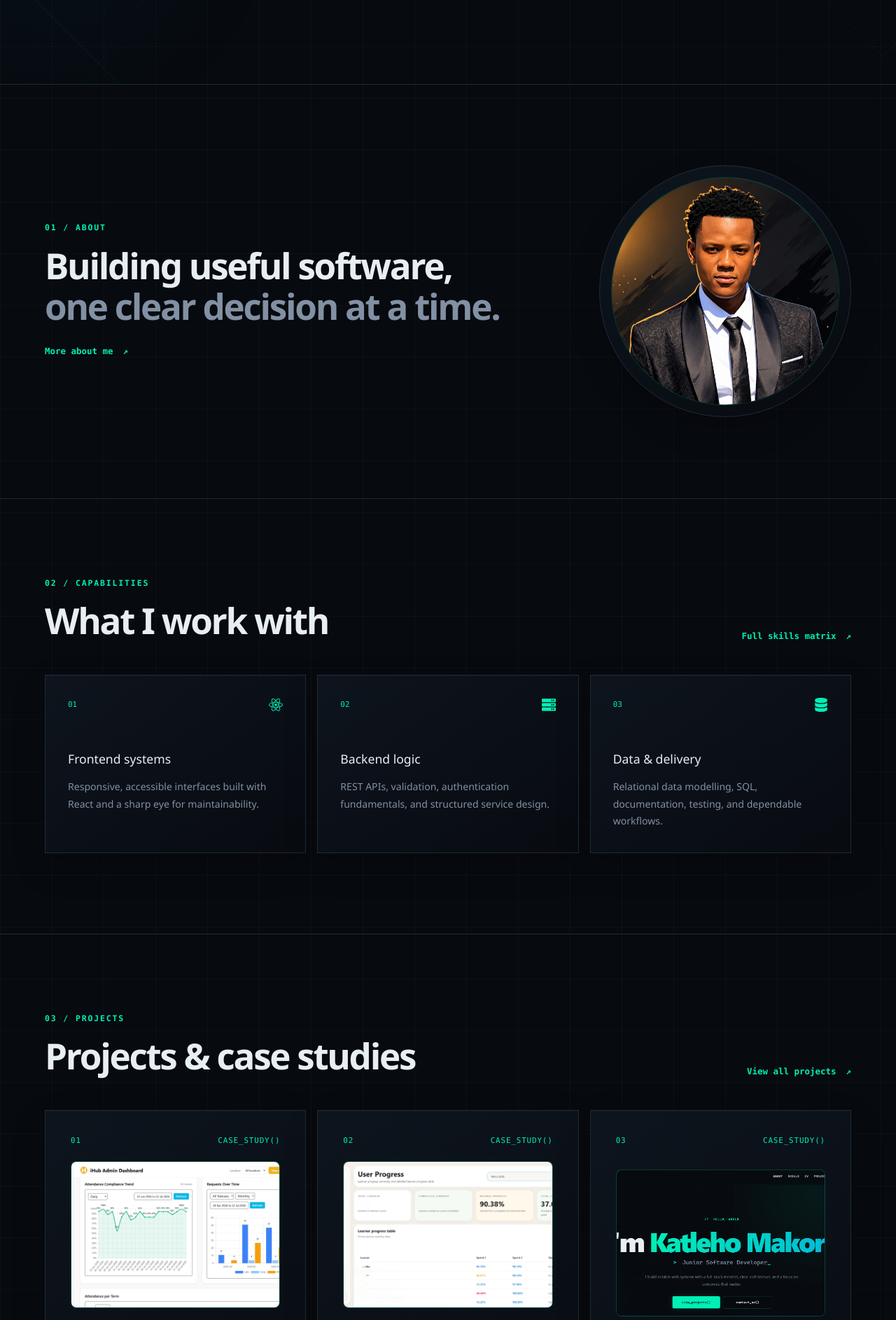
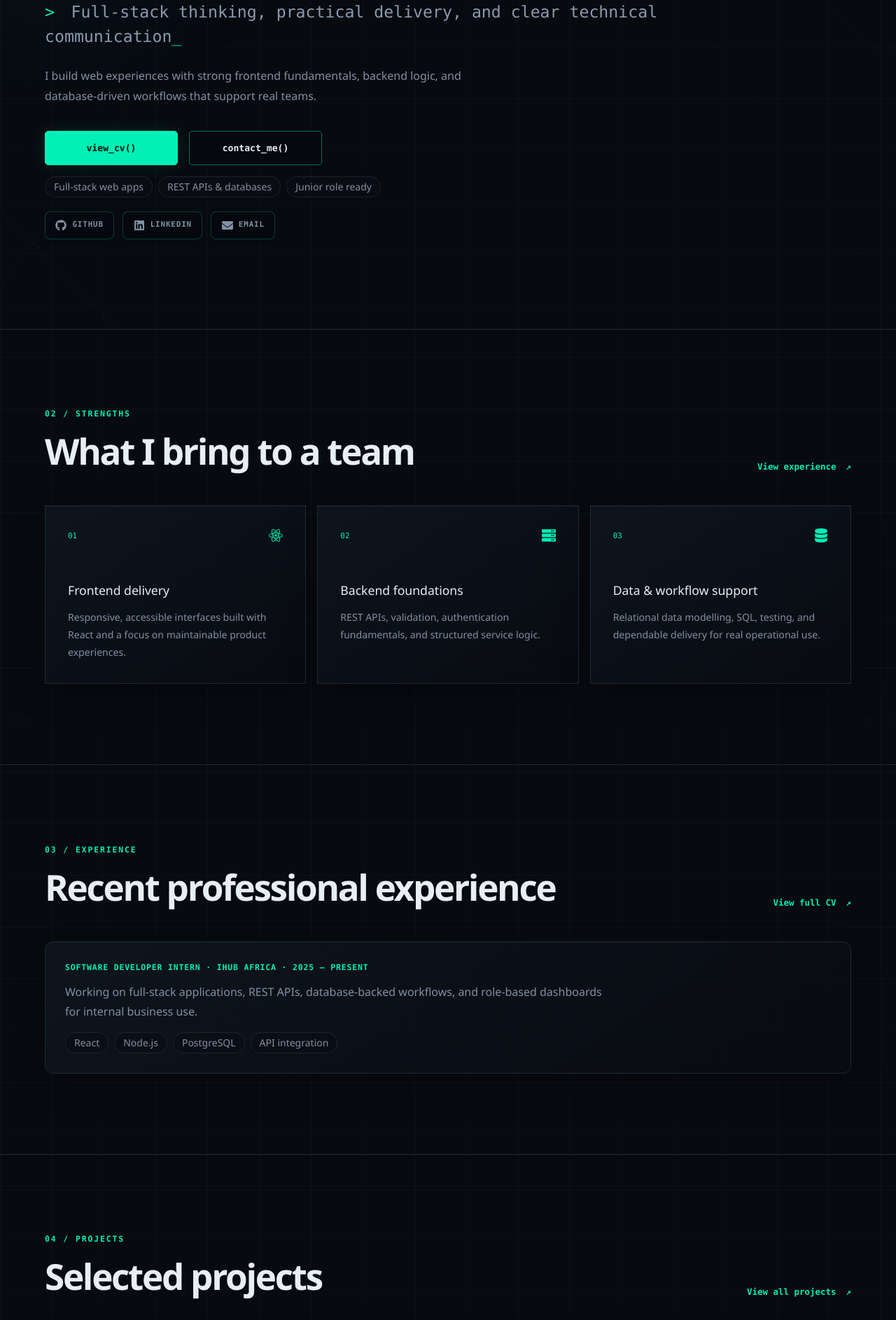
Before and after one commit to KatlehoM22/portfolio-job-seeking, a Next.js app: page / in a window 1280 px wide. Shown: the part 674-2560 px from the top of the page at 70% size. Built offline with nearby package versions, Linux system fonts and the light colour scheme; no server answers.

Commit message:
feat: update homepage and project card layout for improved clarity and presentation

```diff
--- a/app/page.tsx
+++ b/app/page.tsx
@@ -1,5 +1,4 @@
 import Link from "next/link";
-import Image from "next/image";
 import { FaDatabase, FaEnvelope, FaGithub, FaLinkedin, FaServer } from "react-icons/fa";
 import { SiReact } from "react-icons/si";
 import { ProjectCard } from "@/components/molecules/ProjectCard";
@@ -9,9 +8,9 @@ import { ROUTES } from "@/lib/routes";
 import { getProjectSummaries } from "@/lib/projects";
 
 const capabilities = [
-  { index: "01", title: "Frontend systems", icon: SiReact, text: "Responsive, accessible interfaces built with React and a sharp eye for maintainability." },
-  { index: "02", title: "Backend logic", icon: FaServer, text: "REST APIs, validation, authentication fundamentals, and structured service design." },
-  { index: "03", title: "Data & delivery", icon: FaDatabase, text: "Relational data modelling, SQL, documentation, testing, and dependable workflows." },
+  { index: "01", title: "Frontend delivery", icon: SiReact, text: "Responsive, accessible interfaces built with React and a focus on maintainable product experiences." },
+  { index: "02", title: "Backend foundations", icon: FaServer, text: "REST APIs, validation, authentication fundamentals, and structured service logic." },
+  { index: "03", title: "Data & workflow support", icon: FaDatabase, text: "Relational data modelling, SQL, testing, and dependable delivery for real operational use." },
 ];
 
 export default async function Home() {
@@ -24,15 +23,22 @@ export default async function Home() {
         <div className="hero-orbit hero-orbit-two" />
         <div className="hero-content rise-in">
           <ThemeToggle />
-          <p className="hero-kicker"><span>{"//"}</span> HELLO, WORLD</p>
+          <p className="hero-kicker"><span>{"//"}</span> OPEN TO JUNIOR ROLES</p>
           <h1 className="hero-title">
-            I&apos;m <span>{SITE.name}</span>
+            Junior software developer building reliable web applications
           </h1>
-          <p className="hero-role"><span>&gt;</span> Junior Software Developer<span className="cursor">_</span></p>
-          <p className="hero-summary">{SITE.summary}</p>
+          <p className="hero-role"><span>&gt;</span> Full-stack thinking, practical delivery, and clear technical communication<span className="cursor">_</span></p>
+          <p className="hero-summary">
+            I build web experiences with strong frontend fundamentals, backend logic, and database-driven workflows that support real teams.
+          </p>
           <div className="hero-actions">
-            <Link href={ROUTES.projects} className="button button-primary">view_projects()</Link>
+            <Link href={ROUTES.cv} className="button button-primary">view_cv()</Link>
             <Link href={ROUTES.contact} className="button button-secondary">contact_me()</Link>
+          </div>
+          <div className="mt-4 flex flex-wrap gap-2 text-sm text-muted-foreground">
+            <span className="rounded-full border border-border/80 bg-surface/70 px-3 py-1">Full-stack web apps</span>
+            <span className="rounded-full border border-border/80 bg-surface/70 px-3 py-1">REST APIs & databases</span>
+            <span className="rounded-full border border-border/80 bg-surface/70 px-3 py-1">Junior role ready</span>
           </div>
           <div className="social-links hero-social-links" aria-label="Social links">
             <a href={SITE.socials.github} target="_blank" rel="noreferrer">
@@ -51,29 +57,10 @@ export default async function Home() {
         </div>
       </section>
 
-      <section id="about-preview" className="home-section split-intro">
-        <div>
-          <p className="section-index">01 / ABOUT</p>
-          <h2>Building useful software,<br /><span>one clear decision at a time.</span></h2>
-          <Link href={ROUTES.about} className="text-link">More about me <span>↗</span></Link>
-        </div>
-        <aside className="home-profile-card tech-panel p-4" aria-label="AI profile picture">
-          <div className="profile-photo-frame">
-            <Image
-              src="/AI_profile.png"
-              alt="AI profile illustration"
-              fill
-              sizes="(max-width: 720px) 280px, 360px"
-              className="home-profile-image"
-            />
-          </div>
-        </aside>
-      </section>
-
       <section className="home-section">
         <div className="section-heading">
-          <div><p className="section-index">02 / CAPABILITIES</p><h2>What I work with</h2></div>
-          <Link href={ROUTES.skills} className="text-link">Full skills matrix <span>↗</span></Link>
+          <div><p className="section-index">02 / STRENGTHS</p><h2>What I bring to a team</h2></div>
+          <Link href={ROUTES.cv} className="text-link">View experience <span>↗</span></Link>
         </div>
         <div className="capability-grid">
           {capabilities.map((item) => (
@@ -90,7 +77,26 @@ export default async function Home() {
 
       <section className="home-section">
         <div className="section-heading">
-          <div><p className="section-index">03 / PROJECTS</p><h2>Projects & case studies</h2></div>
+          <div><p className="section-index">03 / EXPERIENCE</p><h2>Recent professional experience</h2></div>
+          <Link href={ROUTES.cv} className="text-link">View full CV <span>↗</span></Link>
+        </div>
+        <div className="tech-panel rounded-lg p-6 sm:p-7">
+          <p className="tech-label text-[0.72rem] font-semibold text-primary">Software Developer Intern · iHub Africa · 2025 – Present</p>
+          <p className="mt-3 max-w-3xl text-sm leading-7 text-muted-foreground sm:text-base">
+            Working on full-stack applications, REST APIs, database-backed workflows, and role-based dashboards for internal business use.
+          </p>
+          <div className="mt-4 flex flex-wrap gap-2">
+            <span className="rounded-full border border-border/80 bg-surface/70 px-3 py-1 text-sm text-muted-foreground">React</span>
+            <span className="rounded-full border border-border/80 bg-surface/70 px-3 py-1 text-sm text-muted-foreground">Node.js</span>
+            <span className="rounded-full border border-border/80 bg-surface/70 px-3 py-1 text-sm text-muted-foreground">PostgreSQL</span>
+            <span className="rounded-full border border-border/80 bg-surface/70 px-3 py-1 text-sm text-muted-foreground">API integration</span>
+          </div>
+        </div>
+      </section>
+
+      <section className="home-section">
+        <div className="section-heading">
+          <div><p className="section-index">04 / PROJECTS</p><h2>Selected projects</h2></div>
           <Link href={ROUTES.projects} className="text-link">View all projects <span>↗</span></Link>
         </div>
         <div className="project-card-grid home-project-card-grid">
@@ -110,8 +116,8 @@ export default async function Home() {
       </section>
 
       <section className="home-section contact-cta">
-        <p className="section-index">04 / CONTACT</p>
-        <h2>Have an opportunity in mind?</h2>
+        <p className="section-index">05 / CONTACT</p>
+        <h2>Interested in speaking further?</h2>
         <p>I&apos;m open to junior software development roles, internships, and thoughtful collaborations.</p>
         <Link href={ROUTES.contact} className="button button-primary">start_a_conversation()</Link>
       </section>
--- a/components/molecules/ProjectCard.tsx
+++ b/components/molecules/ProjectCard.tsx
@@ -29,7 +29,7 @@ export function ProjectCard({
     <article className="tech-panel project-card">
       <div className="project-card-topline">
         <span>{String(index + 1).padStart(2, "0")}</span>
-        <span>case_study()</span>
+        <span>selected_project</span>
       </div>
 
       <Link href={`/projects/${slug}`} aria-label={`View ${title} case study`}>
@@ -55,7 +55,7 @@ export function ProjectCard({
         <h3>
           <Link href={`/projects/${slug}`}>{title}</Link>
         </h3>
-        <p>{summary}</p>
+        <p className="text-sm leading-7 text-muted-foreground">{summary}</p>
       </div>
 
       <ul aria-label={`${title} technology stack`}>
--- a/components/organisms/Header.tsx
+++ b/components/organisms/Header.tsx
@@ -7,7 +7,7 @@ export function Header() {
   return (
     <header className="site-header border-b border-border/80 bg-surface/85 backdrop-blur-md">
       <nav
-        className="flex w-full items-center justify-between px-[var(--space-page-x)] py-5"
+        className="flex w-full items-center justify-between gap-3 px-[var(--space-page-x)] py-5"
         aria-label="Main navigation"
       >
         <Link
@@ -17,9 +17,10 @@ export function Header() {
           &lt;KM /&gt;
         </Link>
 
-        <DesktopNavigation />
-
-        <MobileNavigation />
+        <div className="flex items-center gap-2">
+          <DesktopNavigation />
+          <MobileNavigation />
+        </div>
       </nav>
     </header>
   );
```
